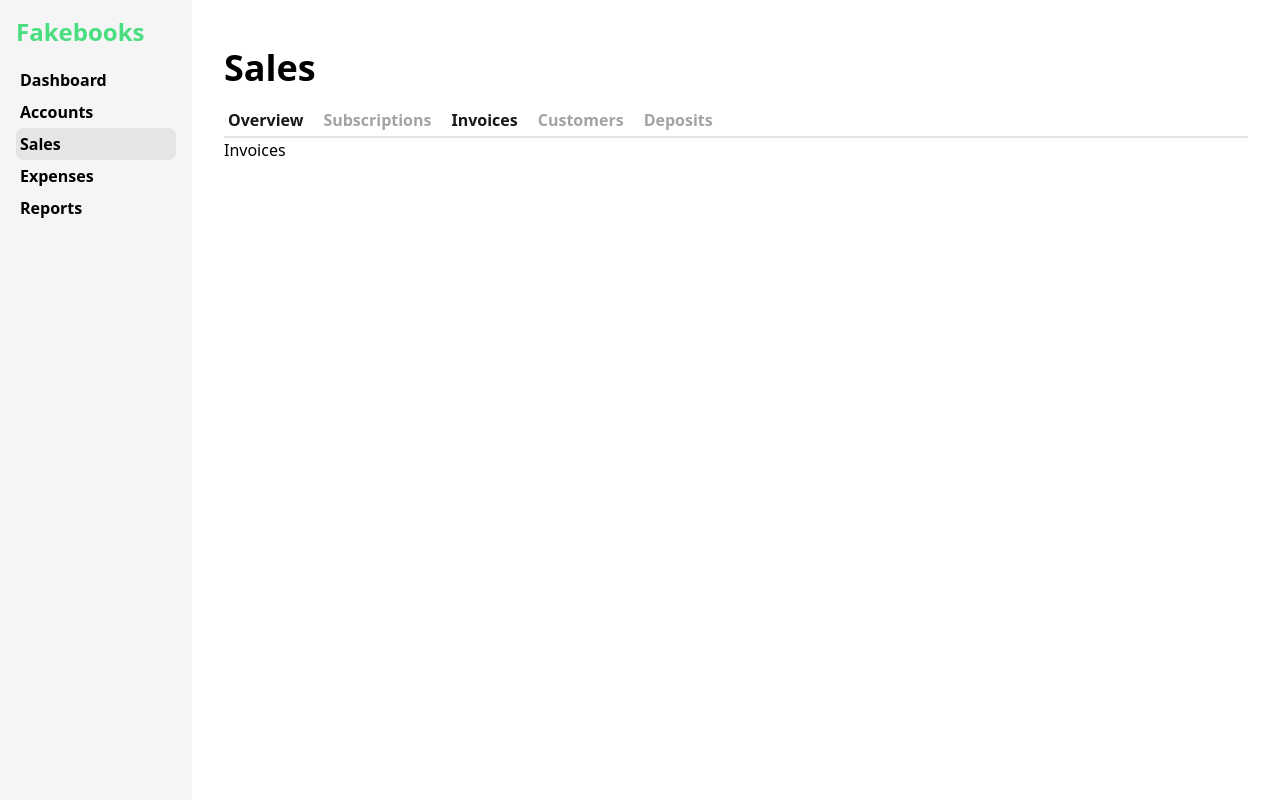
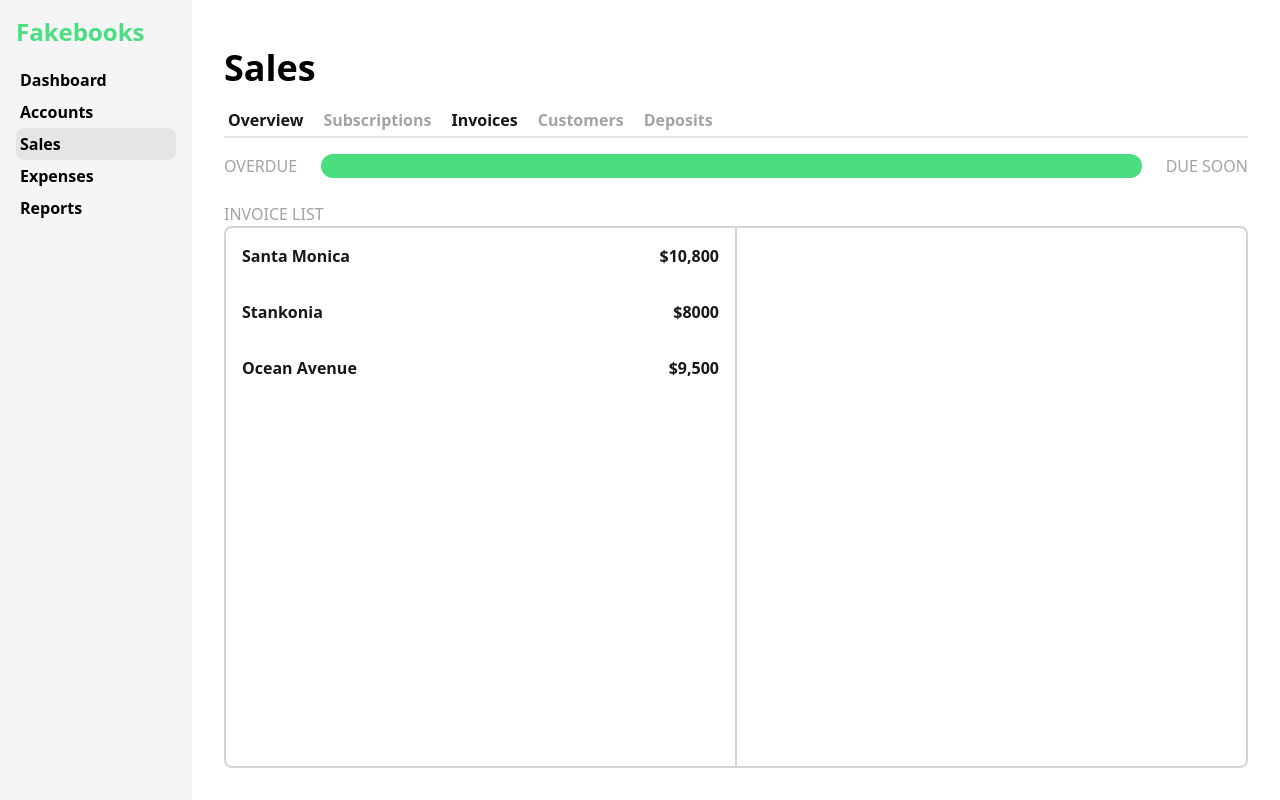
Before and after one commit to Tsourdox/routing-demo, a React (Vite) app: page /sales/invoices in a window 1280 px wide. Built offline with nearby package versions, Linux system fonts and the light colour scheme.

Commit message:
add invoices page and routing

```diff
--- a/src/components/RootLayout.tsx
+++ b/src/components/RootLayout.tsx
@@ -14,7 +14,7 @@ export default function RootLayout() {
           <SidebarNavLink to="reports">Reports</SidebarNavLink>
         </nav>
       </aside>
-      <main className="flex-1">
+      <main className="flex flex-col flex-1">
         <Outlet />
       </main>
     </div>
--- a/src/index.tsx
+++ b/src/index.tsx
@@ -13,6 +13,7 @@ import DashboardPage from './pages/DashboardPage';
 import ExpensesPage from './pages/ExpensesPage';
 import ReportsPage from './pages/ReportsPage';
 import SalesPage from './pages/SalesPage';
+import InvoicesPage from './pages/sales/InvoicesPage';
 
 const router = createBrowserRouter(
   createRoutesFromElements(
@@ -22,7 +23,9 @@ const router = createBrowserRouter(
       <Route path="sales" element={<SalesPage />}>
         <Route index element={<div>Overview</div>} />
         <Route path="subscriptions" element={<div>Subscriptions</div>} />
-        <Route path="invoices" element={<div>Invoices</div>} />
+        <Route path="invoices" element={<InvoicesPage />}>
+          <Route path=":id" element={<div>INVOICE DETAILS</div>} />
+        </Route>
         <Route path="customers" element={<div>Customers</div>} />
         <Route path="deposits" element={<div>Deposits</div>} />
       </Route>
--- a/src/pages/SalesPage.tsx
+++ b/src/pages/SalesPage.tsx
@@ -2,7 +2,7 @@ import { NavLink, NavLinkProps, Outlet } from 'react-router-dom';
 
 export default function SalesPage() {
   return (
-    <div className="flex flex-col p-8">
+    <div className="flex flex-col flex-1 p-8">
       <header className="border-b-2 border-neutral-200">
         <h2 className="my-4 text-4xl font-bold">Sales</h2>
         <nav className="flex gap-3">
--- /dev/null
+++ b/src/pages/sales/InvoicesPage.tsx
@@ -0,0 +1,70 @@
+import { NavLink, Outlet } from 'react-router-dom';
+
+interface Invoice {
+  id: number;
+  title: string;
+  price: string;
+}
+
+const mockedInvoices: Invoice[] = [
+  {
+    id: 1234,
+    title: 'Santa Monica',
+    price: '$10,800',
+  },
+  {
+    id: 1233,
+    title: 'Stankonia',
+    price: '$8000',
+  },
+  {
+    id: 2232,
+    title: 'Ocean Avenue',
+    price: '$9,500',
+  },
+];
+
+export default function InvoicePage() {
+  return (
+    <div className="flex flex-col flex-1 gap-6 mt-4">
+      <header className="flex gap-6">
+        <h3 className="uppercase text-neutral-400">Overdue</h3>
+        <div className="flex-1 h-6 bg-green-400 rounded-full"></div>
+        <h3 className="uppercase text-neutral-400">Due Soon</h3>
+      </header>
+
+      <section className="flex flex-col flex-1">
+        <h3 className="uppercase text-neutral-400">Invoice List</h3>
+
+        <div className="flex flex-1 border-2 rounded-lg border-neutral-300">
+          <div className="flex-1 border-r-2 border-neutral-300">
+            {mockedInvoices.map((invoice) => (
+              <InvoiceNavLink invoice={invoice} />
+            ))}
+          </div>
+
+          <div className="flex-1">
+            <Outlet />
+          </div>
+        </div>
+      </section>
+    </div>
+  );
+}
+
+interface Props {
+  invoice: Invoice;
+}
+
+function InvoiceNavLink({ invoice }: Props) {
+  return (
+    <NavLink
+      to={String(invoice.id)}
+      key={invoice.id}
+      className="flex justify-between p-4"
+    >
+      <h4 className="font-semibold text-neutral-900">{invoice.title}</h4>
+      <h4 className="font-semibold text-neutral-900">{invoice.price}</h4>
+    </NavLink>
+  );
+}
```
